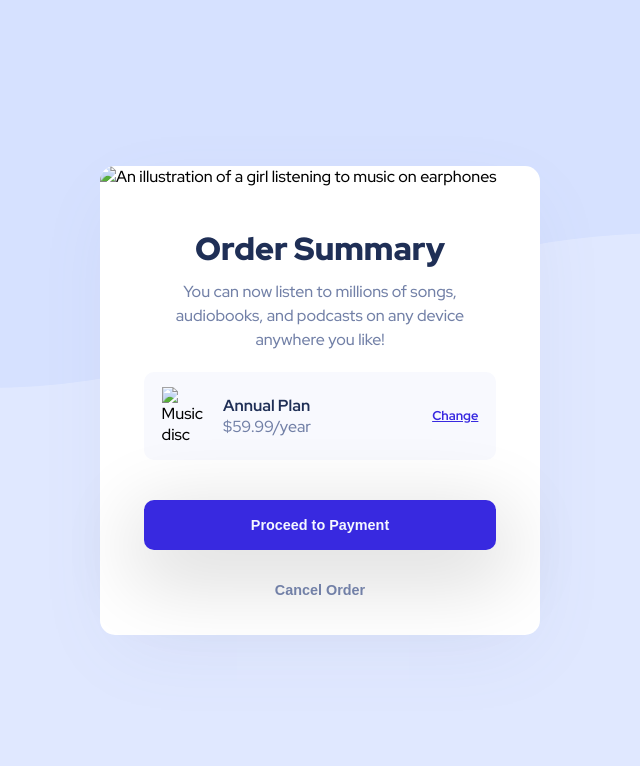
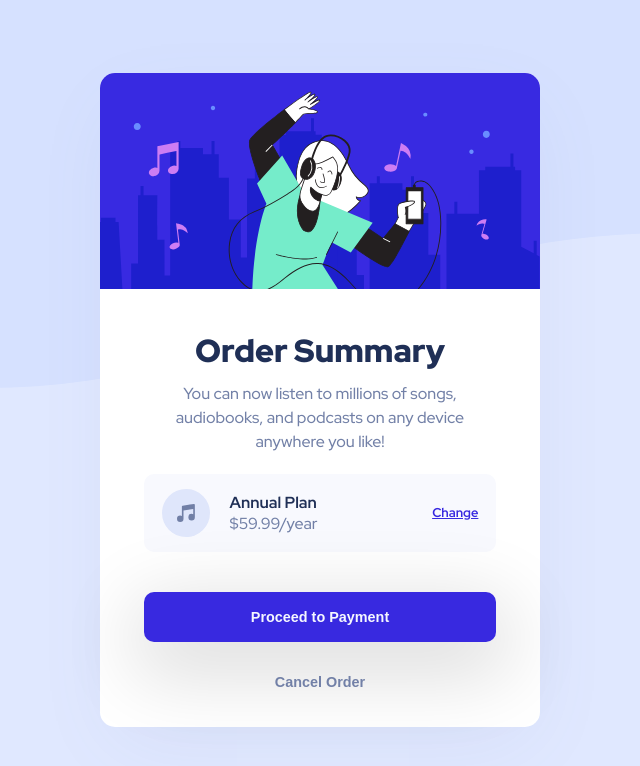
Before and after one commit to ganbnuray/order-summary-component-main, a plain HTML site: page index.html in a window 1280 px wide. Shown: the whole page, without its empty margins (320-960 px from the left). Drawn offline with Linux system fonts and the light colour scheme; files whose address does not match are found by name.

Commit message:
Update index.html

```diff
--- a/index.html
+++ b/index.html
@@ -5,7 +5,7 @@
   <meta charset="UTF-8">
   <meta name="viewport" content="width=device-width, initial-scale=1.0">
   <!-- displays site properly based on user's device -->
-  <link rel="icon" type="image/png" sizes="32x32" href="./images/favicon-32x32.png">
+  <link rel="icon" type="image/png" sizes="32x32" href="./favicon-32x32.png">
   <link rel="preconnect" href="https://fonts.googleapis.com">
   <link rel="preconnect" href="https://fonts.gstatic.com" crossorigin>
   <link href="https://fonts.googleapis.com/css2?family=Red+Hat+Display:wght@500;700;900&display=swap" rel="stylesheet">
@@ -32,7 +32,7 @@
 
   <main>
     <div class="img-div">
-      <img src="./images/illustration-hero.svg" alt="An illustration of a girl listening to music on earphones">
+      <img src="./illustration-hero.svg" alt="An illustration of a girl listening to music on earphones">
     </div>
 
     <div class="info">
@@ -48,7 +48,7 @@
           <div class="wrapper">
 
             <div class="disc">
-              <img src="./images/icon-music.svg" alt="Music disc">
+              <img src="./icon-music.svg" alt="Music disc">
             </div>
 
             <div class="price">
```
